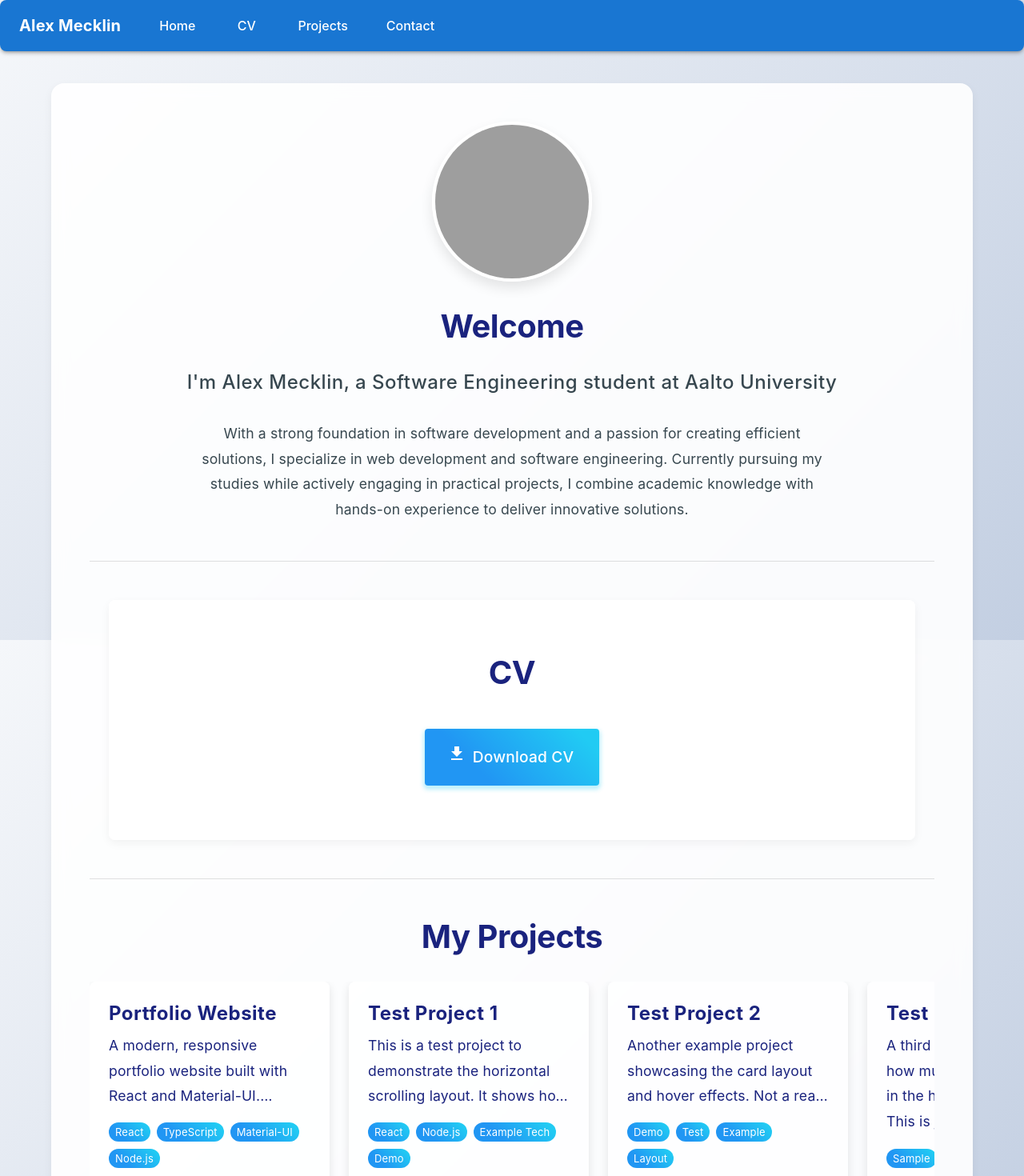
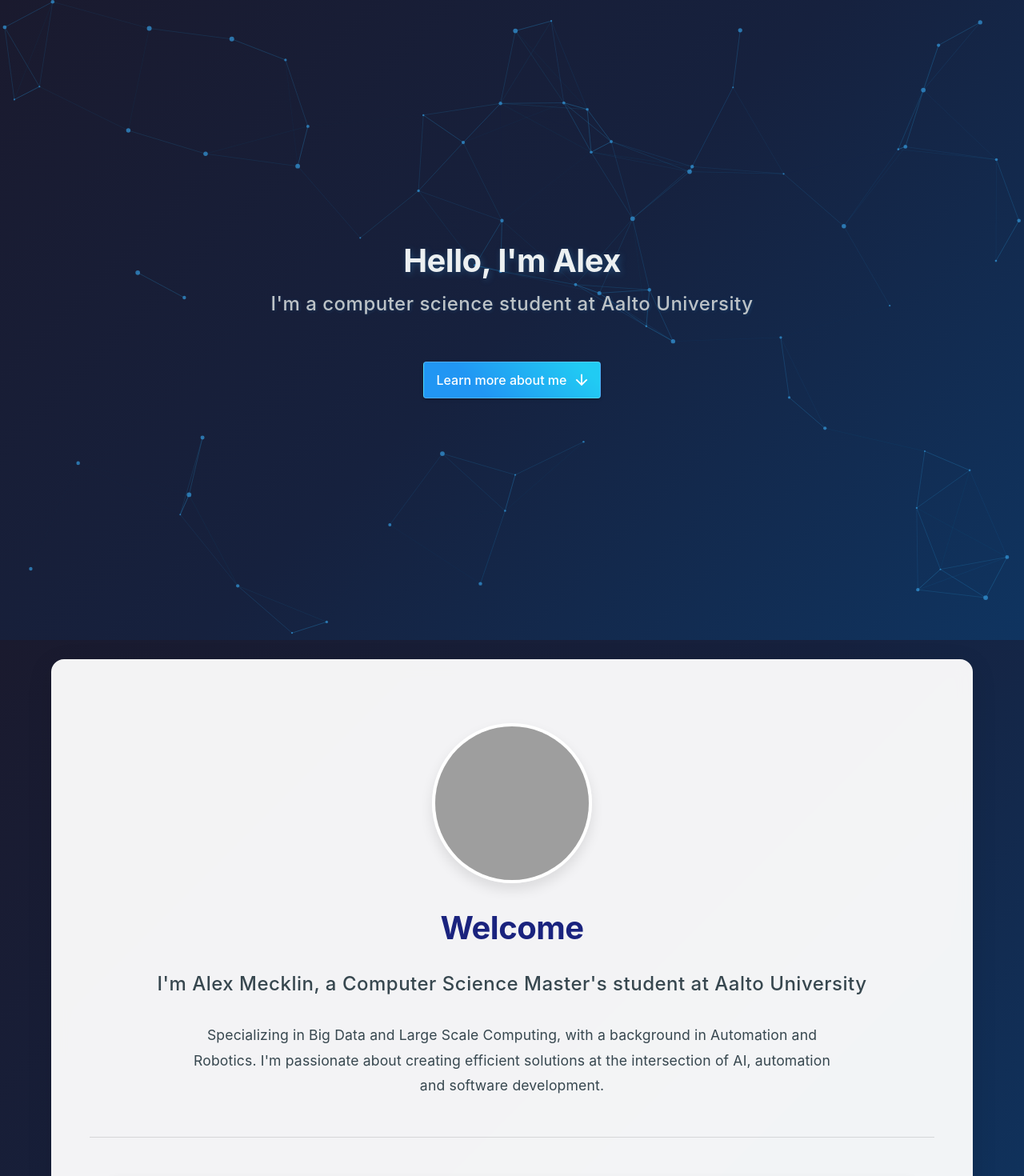
Before and after one commit to alex20m/website, a React (Create React App) app: page / in a window 1280 px wide. Shown: the top 1470 px of the page at 80% size. Built offline with nearby package versions, Linux system fonts and the light colour scheme; grey boxes are pictures that could not be loaded.

Commit message:
Website looking good and working

```diff
--- a/src/App.js
+++ b/src/App.js
@@ -1,9 +1,10 @@
-import React from 'react';
+import React, { useState, useEffect } from 'react';
 import Navbar from './components/Navbar';
 import Home from './pages/Home';
 import Projects from './pages/Projects';
 import Resume from './pages/Resume';
 import Contact from './pages/Contact';
+import LandingPage from './pages/LandingPage';
 import { ThemeProvider, createTheme, CssBaseline, Box, Container, Paper, Divider } from '@mui/material';
 import { motion } from 'framer-motion';
 
@@ -75,7 +76,40 @@
 });
 
 function App() {
-  console.log('App is rendering');
+  const [navbarStyle, setNavbarStyle] = useState({
+    position: 'fixed',
+    width: '100%',
+    top: 0,
+    left: 0,
+    opacity: 0,
+    transform: 'translateY(-100%) rotateX(20deg)',
+    transition: 'all 0.6s cubic-bezier(0.34, 1.56, 0.64, 1)',
+    transformOrigin: 'top',
+    zIndex: 1100,
+  });
+
+  useEffect(() => {
+    const handleScroll = () => {
+      const scrollPosition = window.scrollY;
+      if (scrollPosition > window.innerHeight / 2) {
+        setNavbarStyle((prevStyle) => ({
+          ...prevStyle,
+          opacity: 1,
+          transform: 'translateY(0) rotateX(0deg)',
+        }));
+      } else {
+        setNavbarStyle((prevStyle) => ({
+          ...prevStyle,
+          opacity: 0,
+          transform: 'translateY(-100%) rotateX(20deg)',
+        }));
+      }
+    };
+
+    window.addEventListener('scroll', handleScroll);
+    return () => window.removeEventListener('scroll', handleScroll);
+  }, []);
+
   return (
     <ThemeProvider theme={theme}>
       <CssBaseline />
@@ -84,19 +118,23 @@
           minHeight: '100vh',
           display: 'flex',
           flexDirection: 'column',
-          background: 'linear-gradient(135deg, #f5f7fa 0%, #c3cfe2 100%)',
+          background: 'linear-gradient(135deg, #1a1a2e 0%, #16213e 50%, #0f3460 100%)',
           backgroundAttachment: 'fixed',
         }}
       >
-        <Navbar />
-        <Container maxWidth="lg" sx={{ flexGrow: 1, py: 3 }}>
+        <div style={navbarStyle}>
+          <Navbar />
+        </div>
+        <LandingPage />
+        <Container id="main-content" maxWidth="lg" sx={{ flexGrow: 1, py: 3 }}>
           <Paper
             elevation={3}
             sx={{
-              backgroundColor: 'rgba(255, 255, 255, 0.9)',
+              backgroundColor: 'rgba(255, 255, 255, 0.95)',
               backdropFilter: 'blur(10px)',
               borderRadius: 4,
               overflow: 'hidden',
+              boxShadow: '0 8px 32px rgba(0, 0, 0, 0.1)',
             }}
           >
             <Box
@@ -112,19 +150,19 @@
                 animate={{ opacity: 1 }}
                 transition={{ duration: 1 }}
               >
-                <section id="home" style={{ scrollMarginTop: '100px' }}>
+                <section id="home" style={{ scrollMarginTop: '120px', paddingTop: '2rem' }}>
                   <Home />
                 </section>
                 <Divider sx={{ my: 6 }} />
-                <section id="cv" style={{ scrollMarginTop: '100px' }}>
+                <section id="cv" style={{ scrollMarginTop: '64px' }}>
                   <Resume />
                 </section>
                 <Divider sx={{ my: 6 }} />
-                <section id="projects" style={{ scrollMarginTop: '100px' }}>
+                <section id="projects" style={{ scrollMarginTop: '64px' }}>
                   <Projects />
                 </section>
                 <Divider sx={{ my: 6 }} />
-                <section id="contact" style={{ scrollMarginTop: '100px' }}>
+                <section id="contact" style={{ scrollMarginTop: '64px' }}>
                   <Contact />
                 </section>
               </motion.div>
--- a/src/components/Navbar.js
+++ b/src/components/Navbar.js
@@ -6,21 +6,23 @@
   const scrollToSection = (id) => {
     const element = document.getElementById(id);
     if (element) {
-      element.scrollIntoView({
-        behavior: 'smooth',
-        block: 'start'  // This ensures the top of the section is visible
+      const offset = 120; // Increased offset for more space
+      const elementPosition = element.getBoundingClientRect().top;
+      const offsetPosition = elementPosition + window.pageYOffset - offset;
+
+      window.scrollTo({
+        top: offsetPosition,
+        behavior: 'smooth'
       });
     }
   };
 
   return (
     <AppBar
-      position="sticky"
       sx={{
         mb: 2,
-        backgroundColor: '#1976d2', // Bright blue
+        backgroundColor: '#1976d2',
         boxShadow: 3,
-        zIndex: 1100  // Ensure navbar stays on top
       }}
     >
       <Toolbar>
--- a/src/pages/Contact.js
+++ b/src/pages/Contact.js
@@ -43,7 +43,7 @@
           <PhoneIcon color="primary" />
           <Typography variant="h6">
             Phone: <Link href="tel:+358442046661" underline="hover">
-              +358 44 204 6661
+              +358 442046661
             </Link>
           </Typography>
         </Box>
@@ -52,7 +52,7 @@
           <LinkedInIcon color="primary" />
           <Typography variant="h6">
             LinkedIn: <Link href="https://www.linkedin.com/in/alex-mecklin" target="_blank" rel="noopener noreferrer" underline="hover">
-              alex-mecklin
+            linkedin.com/in/alex-mecklin
             </Link>
           </Typography>
         </Box>
@@ -61,7 +61,7 @@
           <GitHubIcon color="primary" />
           <Typography variant="h6">
             GitHub: <Link href="https://github.com/alex20m" target="_blank" rel="noopener noreferrer" underline="hover">
-              alex20m
+            github.com/alex20m
             </Link>
           </Typography>
         </Box>
--- a/src/pages/Home.js
+++ b/src/pages/Home.js
@@ -60,7 +60,7 @@
             fontWeight: 500,
           }}
         >
-          I'm Alex Mecklin, a Software Engineering student at Aalto University
+          I'm Alex Mecklin, a Computer Science Master's student at Aalto University
         </Typography>
       </motion.div>
 
@@ -79,10 +79,8 @@
             lineHeight: 1.8,
           }}
         >
-          With a strong foundation in software development and a passion for creating efficient solutions,
-          I specialize in web development and software engineering. Currently pursuing my studies while
-          actively engaging in practical projects, I combine academic knowledge with hands-on experience
-          to deliver innovative solutions.
+          Specializing in Big Data and Large Scale Computing, with a background in Automation and Robotics.
+          I'm passionate about creating efficient solutions at the intersection of AI, automation and software development.
         </Typography>
       </motion.div>
     </Box>
--- /dev/null
+++ b/src/pages/LandingPage.js
@@ -0,0 +1,181 @@
+import React, { useCallback } from 'react';
+import { Box, Typography, Button, Container } from '@mui/material';
+import { motion } from 'framer-motion';
+import ArrowDownwardIcon from '@mui/icons-material/ArrowDownward';
+import Particles from "react-particles";
+import { loadSlim } from "tsparticles-slim";
+
+function LandingPage() {
+  const particlesInit = useCallback(async engine => {
+    await loadSlim(engine);
+  }, []);
+
+  const handleScroll = () => {
+    const homeSection = document.getElementById('home');
+    if (homeSection) {
+      const offset = 120;
+      const elementPosition = homeSection.getBoundingClientRect().top;
+      const offsetPosition = elementPosition + window.pageYOffset - offset;
+
+      window.scrollTo({
+        top: offsetPosition,
+        behavior: 'smooth'
+      });
+    }
+  };
+
+  return (
+    <Box
+      sx={{
+        minHeight: '100vh',
+        display: 'flex',
+        flexDirection: 'column',
+        justifyContent: 'center',
+        alignItems: 'center',
+        background: 'linear-gradient(135deg, #1a1a2e 0%, #16213e 50%, #0f3460 100%)',
+        textAlign: 'center',
+        padding: 4,
+        position: 'relative',
+      }}
+    >
+      <Particles
+        id="tsparticles"
+        init={particlesInit}
+        options={{
+          background: {
+            opacity: 0,
+          },
+          fpsLimit: 120,
+          interactivity: {
+            events: {
+              onClick: {
+                enable: true,
+                mode: "push",
+              },
+              onHover: {
+                enable: true,
+                mode: "repulse",
+              },
+              resize: true,
+            },
+            modes: {
+              push: {
+                quantity: 4,
+              },
+              repulse: {
+                distance: 100,
+                duration: 0.4,
+              },
+            },
+          },
+          particles: {
+            color: {
+              value: "#3498db",
+            },
+            links: {
+              color: "#2980b9",
+              distance: 150,
+              enable: true,
+              opacity: 0.3,
+              width: 1,
+            },
+            move: {
+              direction: "none",
+              enable: true,
+              outModes: {
+                default: "bounce",
+              },
+              random: false,
+              speed: 1.5,
+              straight: false,
+            },
+            number: {
+              density: {
+                enable: true,
+                area: 800,
+              },
+              value: 60,
+            },
+            opacity: {
+              value: 0.7,
+            },
+            shape: {
+              type: "circle",
+            },
+            size: {
+              value: { min: 1, max: 3 },
+            },
+          },
+          detectRetina: true,
+        }}
+        style={{
+          position: 'absolute',
+          top: 0,
+          left: 0,
+          width: '100%',
+          height: '100%',
+          zIndex: 0,
+        }}
+      />
+      <Container
+        maxWidth="md"
+        sx={{
+          position: 'relative',
+          zIndex: 1,
+        }}
+      >
+        <motion.div
+          initial={{ opacity: 0, y: -50 }}
+          animate={{ opacity: 1, y: 0 }}
+          transition={{ duration: 1 }}
+        >
+          <Typography
+            variant="h2"
+            component="h1"
+            gutterBottom
+            sx={{
+              textShadow: '2px 2px 8px rgba(52, 152, 219, 0.3)',
+              color: '#ecf0f1',
+            }}
+          >
+            Hello, I'm Alex
+          </Typography>
+          <Typography
+            variant="h5"
+            color="textSecondary"
+            sx={{
+              mb: 4,
+              textShadow: '1px 1px 4px rgba(52, 152, 219, 0.2)',
+              color: '#bdc3c7',
+            }}
+          >
+            I'm a computer science student at Aalto University
+          </Typography>
+          <Button
+            variant="contained"
+            color="primary"
+            size="large"
+            sx={{
+              mt: 3,
+              backdropFilter: 'blur(10px)',
+              background: 'linear-gradient(45deg, #2196f3 30%, #21CBF3 90%)',
+              color: 'white',
+              border: '1px solid rgba(255, 255, 255, 0.2)',
+              '&:hover': {
+                transform: 'translateY(-2px)',
+                boxShadow: '0 8px 25px rgba(33, 203, 243, 0.3)',
+                background: 'linear-gradient(45deg, #21CBF3 30%, #2196f3 90%)',
+              },
+            }}
+            onClick={handleScroll}
+            endIcon={<ArrowDownwardIcon />}
+          >
+            Learn more about me
+          </Button>
+        </motion.div>
+      </Container>
+    </Box>
+  );
+}
+
+export default LandingPage;
--- a/src/pages/Projects.js
+++ b/src/pages/Projects.js
@@ -5,27 +5,27 @@
 function Projects() {
   const projects = [
     {
-      title: "Portfolio Website",
-      description: "A modern, responsive portfolio website built with React and Material-UI. Features include smooth animations, component-based architecture, and responsive design.",
-      technologies: ["React", "TypeScript", "Material-UI", "Node.js"],
+      title: "Personal Website",
+      description: "Personal website built using Cursor AI, trying out its AI capabilities.",
+      technologies: ["JavaScript", "React.js"],
       github: "https://github.com/alex20m/website",
     },
     {
       title: "Test Project 1",
-      description: "This is a test project to demonstrate the horizontal scrolling layout. It shows how projects would appear in the portfolio.",
-      technologies: ["React", "Node.js", "Example Tech", "Demo"],
+      description: "Coming soon...",
+      technologies: ["Coming", "Soon"],
       github: "https://github.com/alex20m/test1",
     },
     {
       title: "Test Project 2",
-      description: "Another example project showcasing the card layout and hover effects. Not a real project, just for demonstration.",
-      technologies: ["Demo", "Test", "Example", "Layout"],
+      description: "Coming soon...",
+      technologies: ["Coming", "Soon"],
       github: "https://github.com/alex20m/test2",
     },
     {
       title: "Test Project 3",
-      description: "A third test project to show how multiple projects appear in the horizontal scroll view. This is just for demonstration purposes.",
-      technologies: ["Sample", "Demo", "Test", "Layout"],
+      description: "Coming soon...",
+      technologies: ["Coming", "Soon"],
       github: "https://github.com/alex20m/test3",
     },
   ];
@@ -75,7 +75,6 @@
             initial={{ opacity: 0, x: 50 }}
             animate={{ opacity: 1, x: 0 }}
             transition={{ delay: index * 0.2 }}
-            whileHover={{ y: -5 }}
           >
             <Box
               sx={{
@@ -88,10 +87,11 @@
                 backgroundColor: 'rgba(255,255,255,0.7)',
                 borderRadius: 2,
                 boxShadow: '0 4px 12px rgba(0,0,0,0.1)',
-                transition: 'all 0.3s ease',
+                transform: 'translateY(0)',
+                transition: 'all 0.2s ease-out',
                 '&:hover': {
-                  backgroundColor: 'rgba(255,255,255,0.9)',
-                  boxShadow: '0 6px 16px rgba(0,0,0,0.15)',
+                  transform: 'translateY(-4px)',
+                  boxShadow: '0 8px 16px rgba(0,0,0,0.1)',
                 },
               }}
             >
```
Also changed, not shown: package.json (+5 -2 lines), public/index.html (+4 -3 lines), 1 other file (tests, documents, lock files or other folders).
